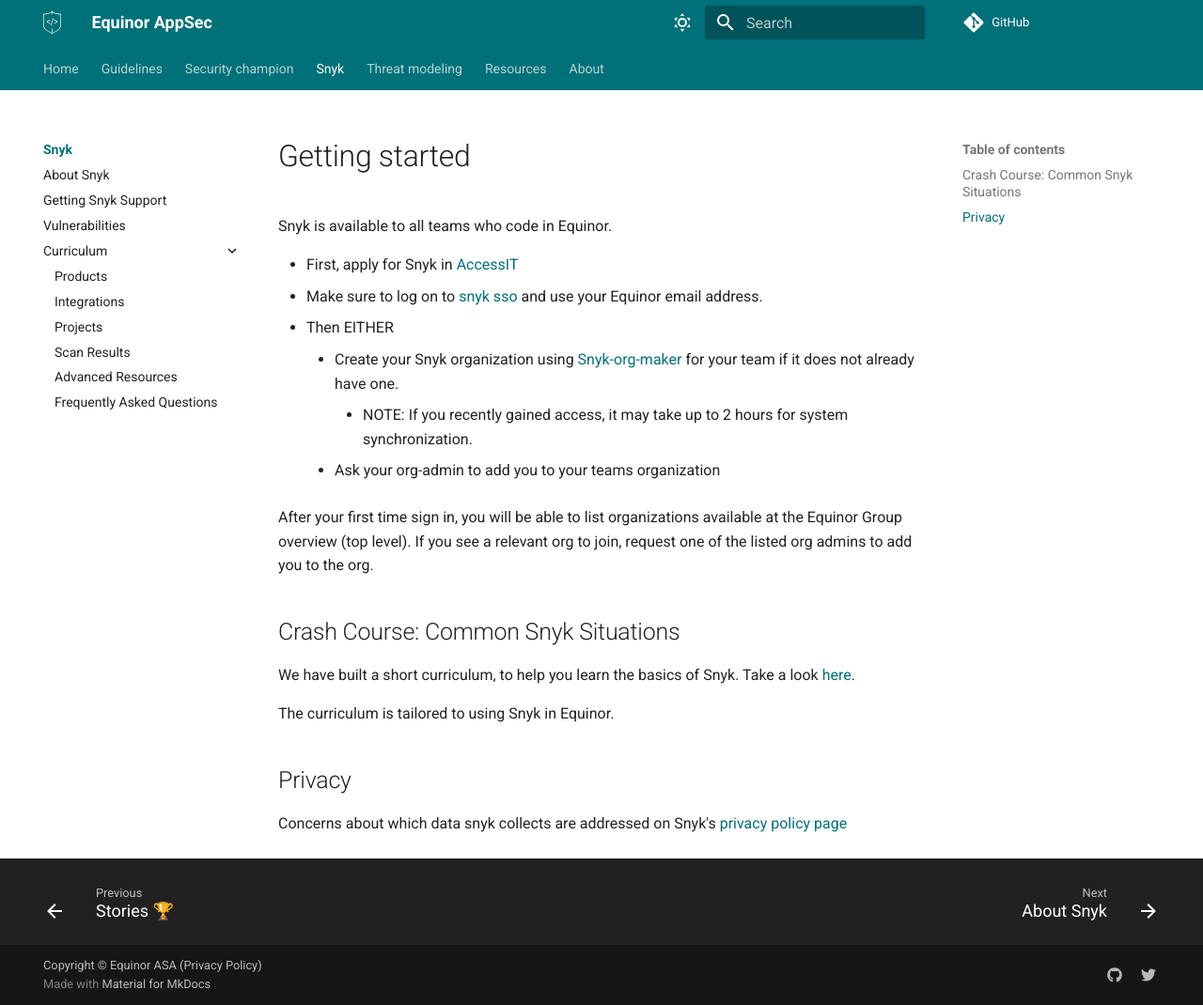
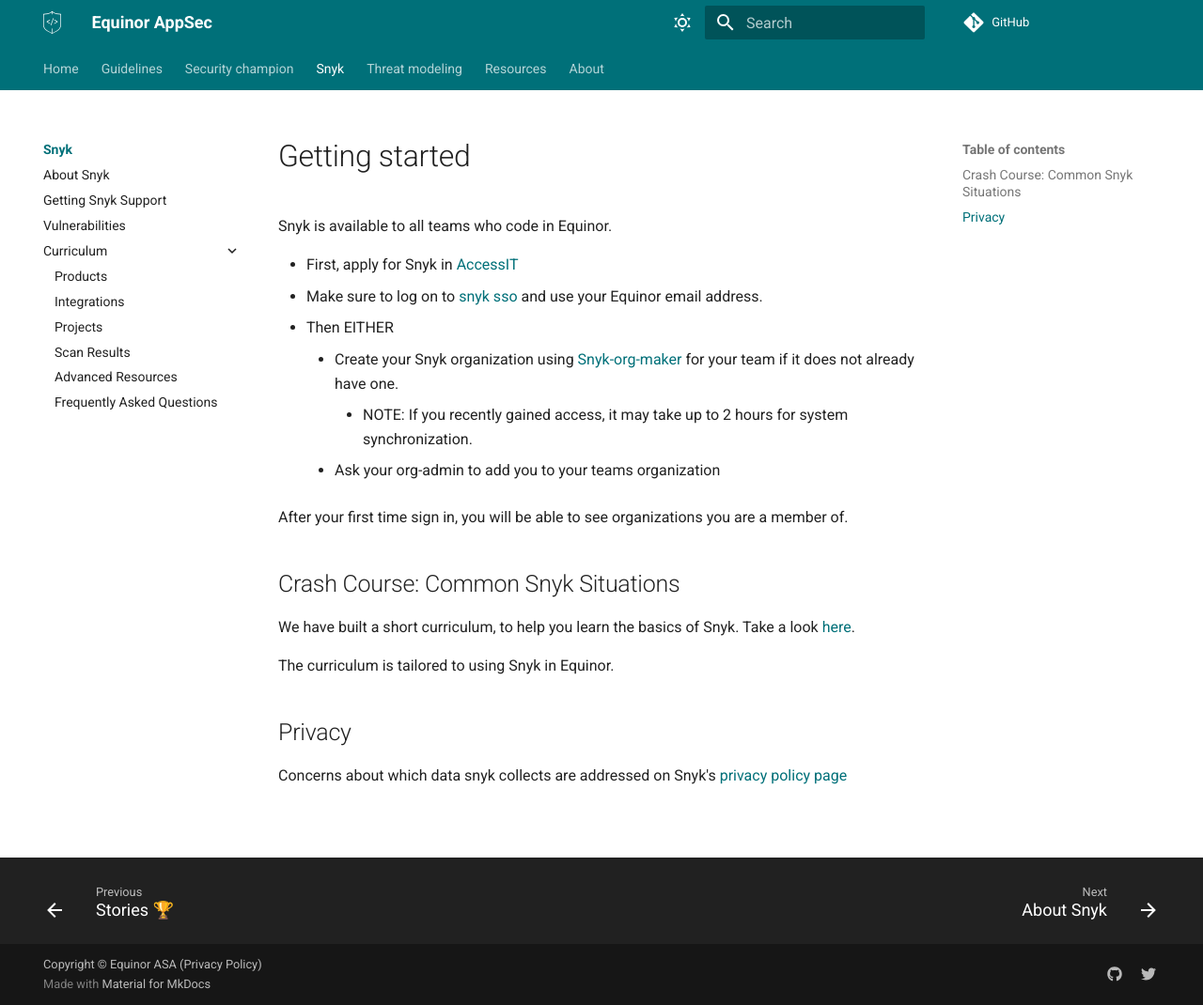
Before and after one commit to equinor/appsec, an MkDocs documentation site: the page built from docs/snyk/index.md, in a window 1280 px wide and 1070 px high. Shown: the whole window at 94% size. Built offline with MkDocs 1.6.1 and Material for MkDocs 9.7.7, drawn with Linux system fonts in a browser that asks for light colours; some web fonts are replaced; comment, search, counter and statistics services are not loaded.

Commit message:
Update index.md

```diff
--- a/docs/snyk/index.md
+++ b/docs/snyk/index.md
@@ -8,7 +8,7 @@
         - NOTE: If you recently gained access, it may take up to 2 hours for system synchronization.
     - Ask your org-admin to add you to your teams organization
 
-After your first time sign in, you will be able to list organizations available at the Equinor Group overview (top level). If you see a relevant org to join, request one of the listed org admins to add you to the org.
+After your first time sign in, you will be able to see organizations you are a member of.
 
 ## Crash Course: Common Snyk Situations
 We have built a short curriculum, to help you learn the basics of Snyk. Take a look [here](./curriculum/index.md).
```
